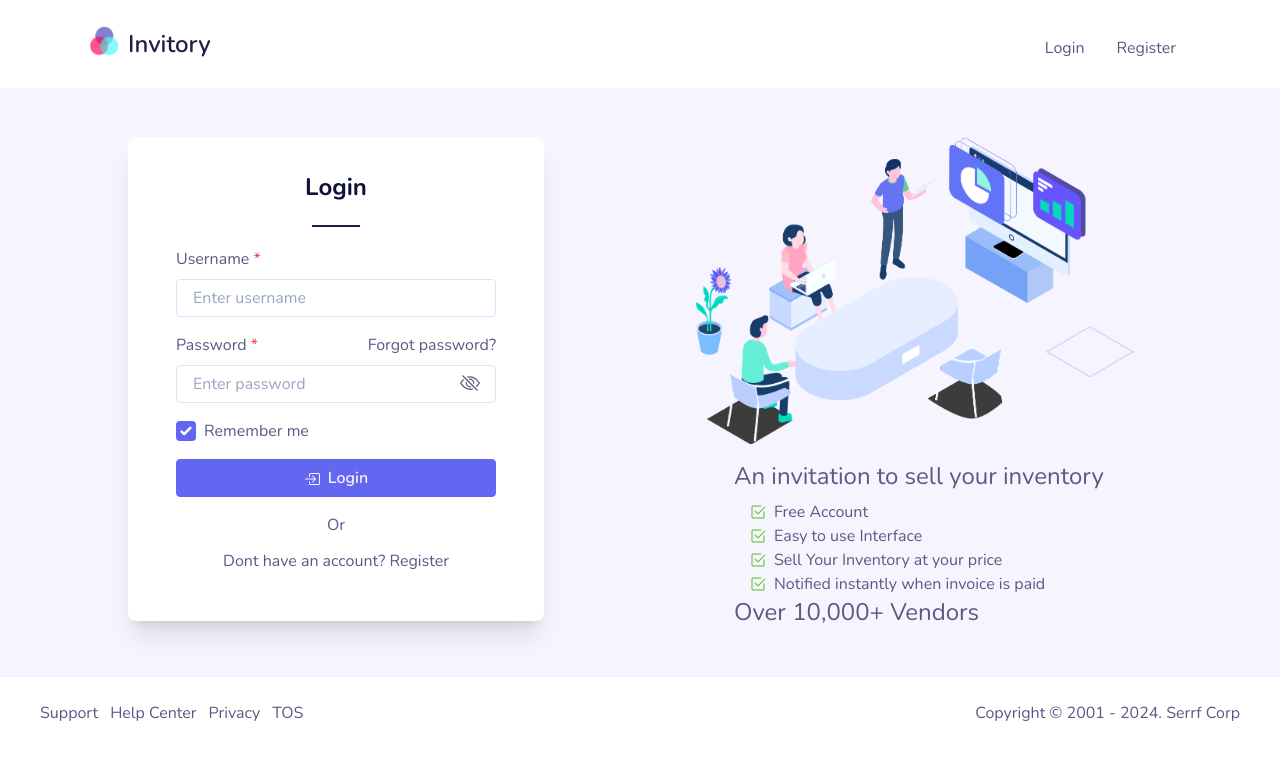
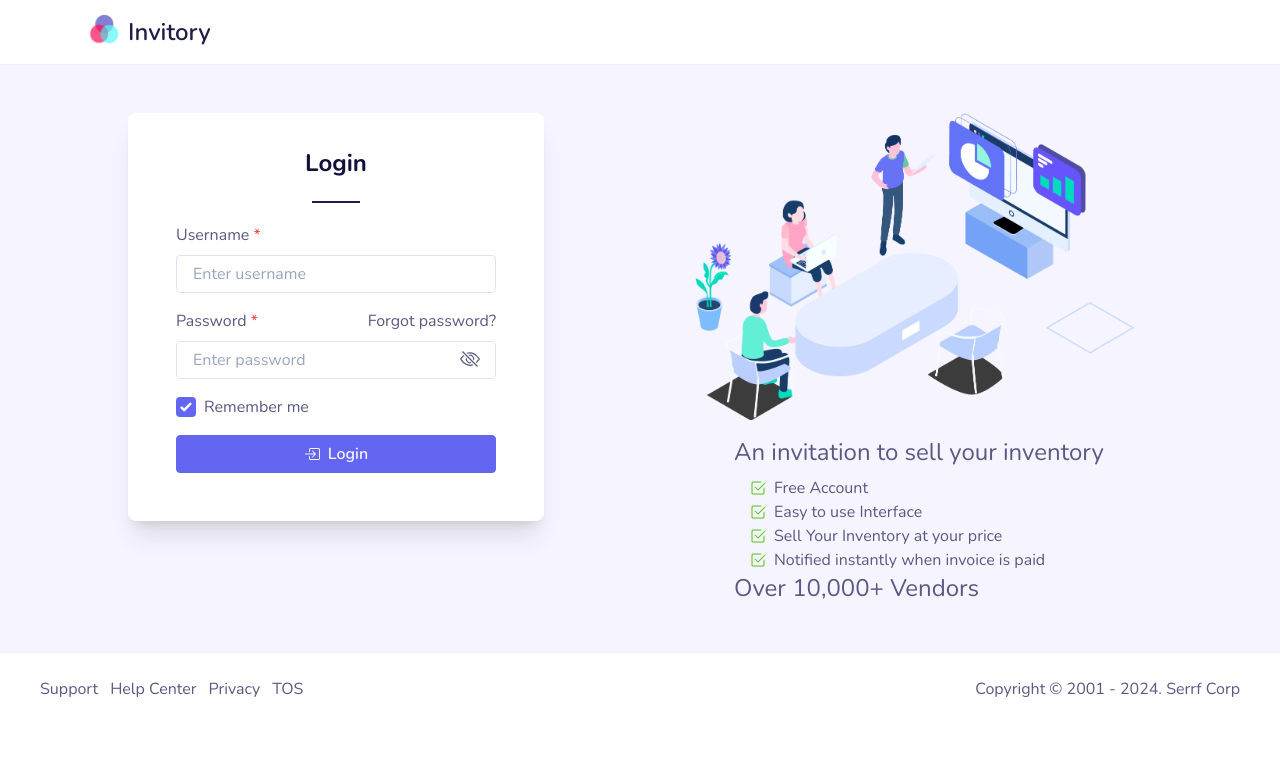
Before and after one commit to psylanrex/inv-front-react, a React (Vite) app: page /impersonate/1 in a window 1280 px wide. Shown: the top 760 px of the page. Built offline with nearby package versions, Linux system fonts and the light colour scheme.

Commit message:
bỏ trang đăng ký

```diff
--- a/src/components/navbar/NavbarLogin.tsx
+++ b/src/components/navbar/NavbarLogin.tsx
@@ -1,12 +1,12 @@
-import { Link } from "react-router-dom";
+// import { Link } from "react-router-dom";
 import Logo from "@/components/navbar/Logo";
-import { loginLink, registerLink } from "@/utils/utils";
+// import { loginLink, registerLink } from "@/utils/utils";
 
 export default function NavbarLogin() {
-  const menu = [
-    { title: "Login", url: loginLink },
-    { title: "Register", url: registerLink },
-  ];
+  // const menu = [
+  //   { title: "Login", url: loginLink },
+  //   { title: "Register", url: registerLink },
+  // ];
 
   return (
     <header className="border-b border-gray-200 bg-white dark:bg-gray-800 dark:border-gray-800">
@@ -17,7 +17,7 @@ export default function NavbarLogin() {
         >
           <Logo />
 
-          <ul className="flex ltr:ml-auto rtl:mr-auto mt-2">
+          {/* <ul className="flex ltr:ml-auto rtl:mr-auto mt-2">
             {menu.map((list, index) => (
               <li key={index} className="relative">
                 <Link
@@ -28,7 +28,7 @@ export default function NavbarLogin() {
                 </Link>
               </li>
             ))}
-          </ul>
+          </ul> */}
         </nav>
       </div>
     </header>
--- a/src/components/reactdash-ui/Button.tsx
+++ b/src/components/reactdash-ui/Button.tsx
@@ -17,6 +17,7 @@ type ButtonProps = {
   children?: React.ReactNode;
   shape?: keyof typeof ENUM_SHAPE;
   type?: keyof typeof ENUM_BUTTON_TYPE;
+  disabled?: boolean;
 };
 
 export default function Button(props: ButtonProps) {
@@ -30,11 +31,13 @@ export default function Button(props: ButtonProps) {
   const addshape = props.shape ? BUTTON_SHAPES[props.shape] : "rounded";
   const addtype: any = props.type ? BUTTON_TYPES[props.type] : "button";
   const addClass = props.className ? `${props.className} ` : "";
+  const addClassDisabled = props.disabled ? "opacity-50" : "";
 
   return (
     <button
+      disabled={props.disabled}
       onClick={props.onClick}
-      className={`${addClass}inline-block text-center border leading-5 hover:ring-0 focus:outline-none focus:ring-0 ${addSize} ${addcolor} ${addshape}`}
+      className={`${addClass}inline-block text-center border leading-5 hover:ring-0 focus:outline-none focus:ring-0 ${addSize} ${addcolor} ${addshape} ${addClassDisabled}`}
       type={addtype}
     >
       {props.children}
--- a/src/views/authentication/Login.tsx
+++ b/src/views/authentication/Login.tsx
@@ -6,6 +6,7 @@ import {
   Checkbox,
   InputLabel,
   InputPassword,
+  Spinner,
 } from "@/components/reactdash-ui";
 import { useForm } from "react-hook-form";
 import { authImpersonate } from "@/api/auth";
@@ -15,6 +16,7 @@ import { saveAccessToken } from "@/utils/utils";
 import { useAppDispatch } from "@/app/store";
 import { updateProfile } from "@/slices/profileSlice";
 import { accountProfile } from "@/api/account";
+import { useState } from "react";
 
 type FormData = {
   user_name: string;
@@ -25,6 +27,7 @@ export default function Login() {
   const dispatch = useAppDispatch();
   const params = useParams();
   const { register, handleSubmit } = useForm<FormData>();
+  const [loading, setLoading] = useState<boolean>(false);
 
   const logins = {
     login: "Login",
@@ -36,17 +39,36 @@ export default function Login() {
   };
 
   const onSubmit = async (data: FormData) => {
+    setLoading(true);
     const [err, res] = await to(
       authImpersonate({ ...data, vendor_id: params.vendor_id })
     );
-    if (err) return toast.error((err as any)?.response?.data?.message);
+    if (err) {
+      setLoading(false);
+      return toast.error((err as any)?.response?.data?.message);
+    }
     saveAccessToken(res.token);
 
     const [error, account] = await to(accountProfile());
-    if (error) return toast.error((error as any)?.response?.data?.message);
+    if (error) {
+      setLoading(false);
+      return toast.error((error as any)?.response?.data?.message);
+    }
 
     dispatch(updateProfile(account));
+    setLoading(false);
     toast.success("Login successful");
+  };
+
+  const renderIconSubmit = () => {
+    if (!loading) {
+      return (
+        <BoxArrowInRight className="inline-block w-4 h-4 ltr:mr-2 rtl:ml-2" />
+      );
+    }
+    return (
+      <Spinner size="x-small" color="dark" className="ltr:mr-2 rtl:ml-2" />
+    );
   };
 
   return (
@@ -81,15 +103,17 @@ export default function Login() {
         <Checkbox name="remember" label="Remember me" value="1" checked />
 
         <div className="grid">
-          <Button type="submit">
-            <BoxArrowInRight className="inline-block w-4 h-4 ltr:mr-2 rtl:ml-2" />
-            Login
+          <Button disabled={loading} type="submit">
+            <div className="flex justify-center items-center">
+              {renderIconSubmit()}
+              Login
+            </div>
           </Button>
         </div>
       </form>
 
       <div className="mt-4">
-        <p className="text-center mb-3">
+        {/* <p className="text-center mb-3">
           <span>{logins.or}</span>
         </p>
         <p className="text-center mb-4">
@@ -97,7 +121,7 @@ export default function Login() {
           <Link to={logins.register_link} className="hover:text-indigo-500">
             {logins.register}
           </Link>
-        </p>
+        </p> */}
       </div>
     </>
   );
```
